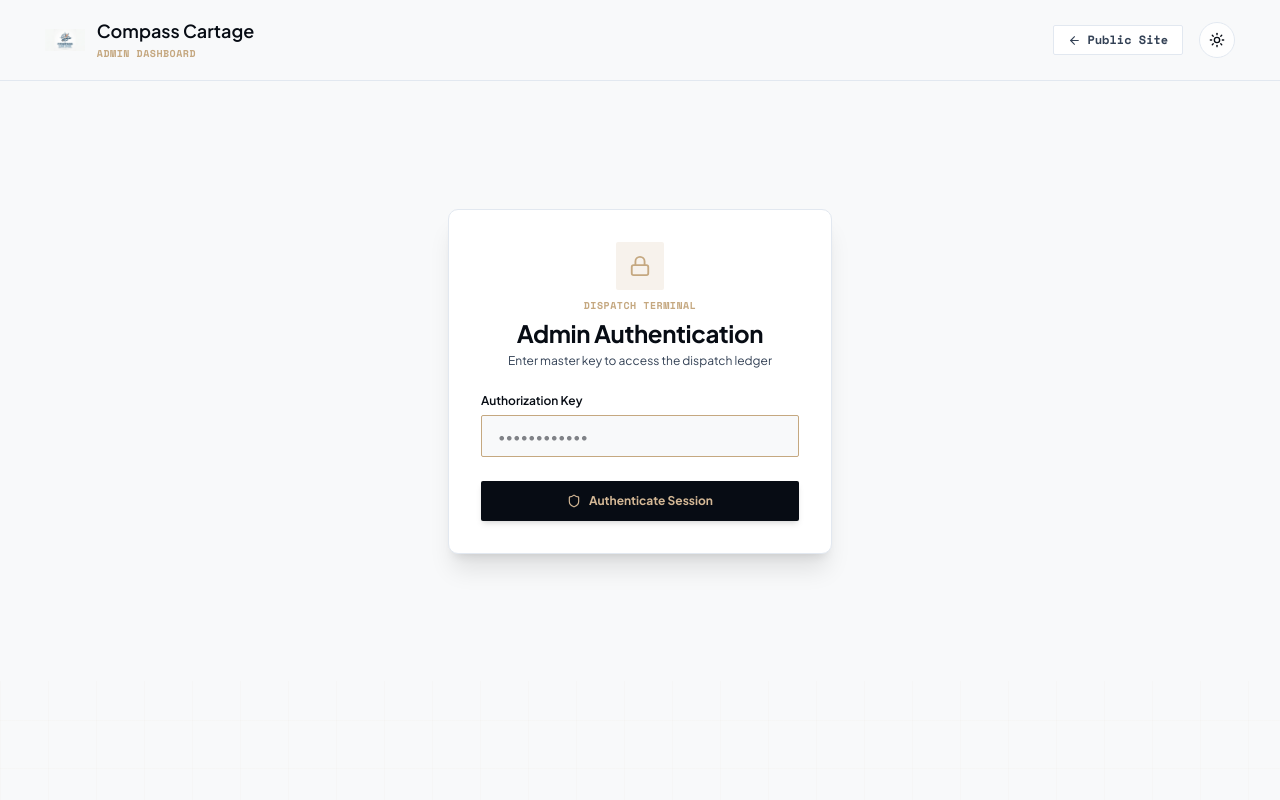
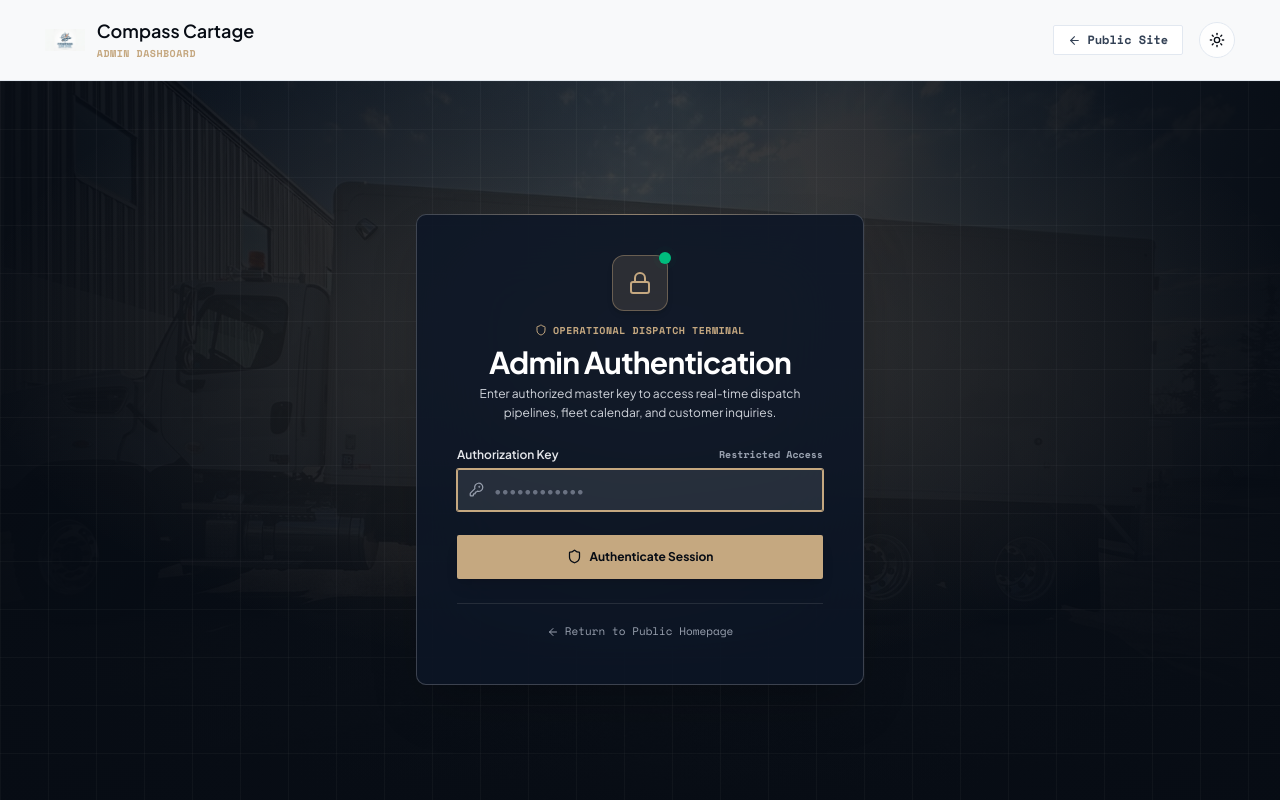
Before and after one commit to LeyianB24/compass-cartage, a Next.js app: page /admin/login in a window 1280 px wide. Shown: the top 800 px of the page. Built offline with nearby package versions, Linux system fonts and the light colour scheme.

Commit message:
feat: add rich photographic backgrounds to Hero section, Admin layout, and Login page

```diff
--- a/src/app/admin/layout.tsx
+++ b/src/app/admin/layout.tsx
@@ -1,13 +1,30 @@
 // src/app/admin/layout.tsx
+import Image from "next/image";
 
 export default function AdminLayout({ children }: { children: React.ReactNode }) {
   return (
     <div className="relative min-h-screen bg-paper text-navy-deep dark:bg-[#070c14] dark:text-white">
-      {/* Industrial Drafting Grid Ambient Background */}
-      <div
-        aria-hidden="true"
-        className="pointer-events-none fixed inset-0 z-0 bg-[linear-gradient(to_right,rgba(197,168,128,0.03)_1px,transparent_1px),linear-gradient(to_bottom,rgba(197,168,128,0.03)_1px,transparent_1px)] bg-[size:3rem_3rem]"
-      />
+      {/* Admin Fleet Dispatch Photographic Backdrop */}
+      <div className="pointer-events-none fixed inset-0 z-0 overflow-hidden">
+        <Image
+          src="/images/lorry3.jpeg"
+          alt="Compass Cartage Fleet Dispatch"
+          fill
+          priority
+          sizes="100vw"
+          className="object-cover object-center filter saturate-[0.85] brightness-[0.7] opacity-20 dark:opacity-25"
+        />
+        {/* Soft atmospheric gradient wash ensuring complete legibility */}
+        <div
+          aria-hidden="true"
+          className="absolute inset-0 bg-gradient-to-b from-paper/92 via-paper/96 to-paper dark:from-[#070c14]/90 dark:via-[#070c14]/94 dark:to-[#070c14]/98"
+        />
+        {/* Industrial Drafting Grid Ambient Background */}
+        <div
+          aria-hidden="true"
+          className="absolute inset-0 bg-[linear-gradient(to_right,rgba(197,168,128,0.04)_1px,transparent_1px),linear-gradient(to_bottom,rgba(197,168,128,0.04)_1px,transparent_1px)] bg-[size:3rem_3rem]"
+        />
+      </div>
       <div className="relative z-10">{children}</div>
     </div>
   );
--- a/src/app/admin/login/page.tsx
+++ b/src/app/admin/login/page.tsx
@@ -3,7 +3,9 @@
 
 import { useState, FormEvent } from "react";
 import { useRouter } from "next/navigation";
-import { Lock, Loader2, Shield } from "lucide-react";
+import Image from "next/image";
+import Link from "next/link";
+import { Lock, Loader2, Shield, ArrowLeft, KeyRound } from "lucide-react";
 
 export default function AdminLoginPage() {
   const router = useRouter();
@@ -33,30 +35,85 @@ export default function AdminLoginPage() {
   }
 
   return (
-    <div className="flex min-h-[75vh] items-center justify-center bg-paper px-6 py-12 dark:bg-[#070c14]">
+    <div className="relative flex min-h-[calc(100vh-4rem)] items-center justify-center overflow-hidden px-4 py-12 sm:px-6">
+      {/* Cinematic Fleet Background Image */}
+      <div className="pointer-events-none absolute inset-0 -z-10 overflow-hidden">
+        <Image
+          src="/images/lorry1.jpeg"
+          alt="Compass Cartage Logistics Fleet"
+          fill
+          priority
+          sizes="100vw"
+          className="object-cover object-center filter saturate-[0.85] brightness-[0.75] scale-105"
+        />
+
+        {/* Sophisticated Dark Gradient Vignette for Perfect Legibility */}
+        <div
+          aria-hidden="true"
+          className="absolute inset-0 bg-gradient-to-t from-[#070c14] via-[#070c14]/85 to-[#070c14]/75"
+        />
+        <div
+          aria-hidden="true"
+          className="absolute inset-0 bg-gradient-to-r from-[#070c14]/90 via-transparent to-[#070c14]/90"
+        />
+
+        {/* Ambient Warm Gold Glow */}
+        <div
+          aria-hidden="true"
+          className="absolute inset-0 bg-[radial-gradient(ellipse_75%_65%_at_50%_35%,rgba(197,168,128,0.18),transparent_70%)]"
+        />
+
+        {/* Industrial Precision Grid */}
+        <div
+          aria-hidden="true"
+          className="absolute inset-0 bg-[linear-gradient(to_right,rgba(255,255,255,0.03)_1px,transparent_1px),linear-gradient(to_bottom,rgba(255,255,255,0.03)_1px,transparent_1px)] bg-[size:3rem_3rem]"
+        />
+      </div>
+
+      {/* Glassmorphic Dispatch Terminal Card */}
+      <div className="relative z-10 w-full max-w-md">
         <form
           onSubmit={handleSubmit}
-        className="w-full max-w-sm rounded-card border border-hairline bg-paper-muted p-8 shadow-xl dark:border-white/10 dark:bg-[#0f172a]"
+          className="relative rounded-card border border-white/20 bg-[#0c1626]/85 p-8 shadow-2xl backdrop-blur-2xl dark:border-white/15 dark:bg-[#070c14]/90 sm:p-10"
         >
+          {/* Subtle gold top border highlight */}
+          <div className="absolute inset-x-0 -top-px h-px bg-gradient-to-r from-transparent via-gold/60 to-transparent" />
+
           <div className="mb-6 flex flex-col items-center text-center">
-          <div className="flex h-12 w-12 items-center justify-center rounded-xs bg-gold/15 text-gold mb-2">
-            <Lock size={22} />
+            <div className="relative mb-3 flex h-14 w-14 items-center justify-center rounded-xl border border-gold/40 bg-gold/15 p-2 text-gold shadow-md">
+              <Lock size={24} />
+              <span className="absolute -top-1 -right-1 flex h-3 w-3">
+                <span className="absolute inline-flex h-full w-full animate-ping rounded-full bg-emerald-400 opacity-75" />
+                <span className="relative inline-flex h-3 w-3 rounded-full bg-emerald-500" />
+              </span>
             </div>
-          <span className="font-mono text-[10px] font-bold uppercase tracking-wider text-gold">
-            Dispatch Terminal
-          </span>
-          <h1 className="mt-1 font-display text-2xl font-bold text-navy-deep dark:text-white">
+
+            <div className="inline-flex items-center gap-1.5 font-mono text-[10px] font-bold uppercase tracking-wider text-gold">
+              <Shield size={12} />
+              <span>Operational Dispatch Terminal</span>
+            </div>
+
+            <h1 className="mt-1.5 font-display text-2xl font-bold tracking-tight text-white sm:text-3xl">
               Admin Authentication
             </h1>
-          <p className="mt-1 text-xs text-slate dark:text-gray-400">
-            Enter master key to access the dispatch ledger
+            <p className="mt-1 text-xs leading-relaxed text-gray-300">
+              Enter authorized master key to access real-time dispatch pipelines, fleet calendar, and customer inquiries.
             </p>
           </div>
 
+          <div className="space-y-4">
             <div>
-          <label htmlFor="password" className="mb-1.5 block text-xs font-semibold text-navy-deep dark:text-gray-200">
-            Authorization Key
+              <label
+                htmlFor="password"
+                className="mb-1.5 flex items-center justify-between text-xs font-semibold text-gray-200"
+              >
+                <span>Authorization Key</span>
+                <span className="font-mono text-[10px] text-gray-400">Restricted Access</span>
               </label>
+              <div className="relative">
+                <div className="pointer-events-none absolute inset-y-0 left-0 flex items-center pl-3 text-gray-400">
+                  <KeyRound size={15} />
+                </div>
                 <input
                   id="password"
                   type="password"
@@ -65,12 +122,13 @@ export default function AdminLoginPage() {
                   required
                   autoFocus
                   placeholder="••••••••••••"
-            className="w-full rounded-xs border border-hairline bg-paper px-4 py-2.5 text-sm text-navy-deep focus:border-gold focus:outline-none dark:border-white/15 dark:bg-[#070c14] dark:text-white"
+                  className="w-full rounded-xs border border-white/20 bg-white/5 py-2.5 pl-9 pr-4 text-sm text-white placeholder-gray-500 transition-all focus:border-gold focus:bg-white/10 focus:outline-none focus:ring-1 focus:ring-gold"
                 />
+              </div>
             </div>
 
             {error && (
-          <div className="mt-3 rounded-xs border border-red-500/30 bg-red-500/10 p-2.5 text-xs text-red-600 dark:text-red-400">
+              <div className="rounded-xs border border-red-500/40 bg-red-500/15 p-3 text-xs text-red-300 animate-shake">
                 {error}
               </div>
             )}
@@ -78,21 +136,34 @@ export default function AdminLoginPage() {
             <button
               type="submit"
               disabled={loading}
-          className="mt-6 flex w-full items-center justify-center gap-2 rounded-xs bg-navy-deep px-5 py-3 text-xs font-bold text-gold-soft shadow-md transition-all hover:bg-gold hover:text-navy-deep disabled:opacity-60 dark:bg-gold dark:text-navy-deep dark:hover:bg-gold-soft"
+              className="mt-6 flex w-full items-center justify-center gap-2 rounded-xs bg-gold px-5 py-3.5 text-xs font-bold text-navy-deep shadow-lg transition-all hover:bg-gold-soft hover:scale-[1.01] active:scale-[0.99] disabled:opacity-60"
             >
               {loading ? (
                 <>
-              <Loader2 size={14} className="animate-spin" />
-              <span>Verifying Key...</span>
+                  <Loader2 size={15} className="animate-spin" />
+                  <span>Verifying Master Credentials...</span>
                 </>
               ) : (
                 <>
-              <Shield size={14} />
+                  <Shield size={15} />
                   <span>Authenticate Session</span>
                 </>
               )}
             </button>
+          </div>
+
+          {/* Quick Exit Link */}
+          <div className="mt-6 border-t border-white/10 pt-4 text-center">
+            <Link
+              href="/"
+              className="inline-flex items-center gap-1.5 font-mono text-[11px] text-gray-400 transition-colors hover:text-gold"
+            >
+              <ArrowLeft size={12} />
+              <span>Return to Public Homepage</span>
+            </Link>
+          </div>
         </form>
+      </div>
     </div>
   );
 }
--- a/src/components/Hero.tsx
+++ b/src/components/Hero.tsx
@@ -76,7 +76,7 @@ export default function Hero() {
           <motion.div
             key={activeDeckItem.id}
             initial={{ opacity: 0, scale: 1.05 }}
-            animate={{ opacity: 0.32, scale: 1 }}
+            animate={{ opacity: 0.75, scale: 1 }}
             exit={{ opacity: 0 }}
             transition={{ duration: 0.7, ease: "easeInOut" }}
             className="absolute inset-0"
@@ -87,23 +87,23 @@ export default function Hero() {
               fill
               priority
               sizes="100vw"
-              className="object-cover object-center filter saturate-[0.8]"
+              className="object-cover object-center filter saturate-[1.0] contrast-[1.08]"
             />
           </motion.div>
         </AnimatePresence>
 
-        {/* Multi-layered architectural gradient wash for pristine legibility and contrast */}
+        {/* Multi-layered architectural gradient wash for pristine legibility and cinematic depth */}
         <div
           aria-hidden="true"
-          className="absolute inset-0 bg-gradient-to-r from-[#070c14] via-[#070c14]/92 to-[#070c14]/65"
+          className="absolute inset-0 bg-gradient-to-r from-[#070c14] via-[#070c14]/75 to-[#070c14]/25"
         />
         <div
           aria-hidden="true"
-          className="absolute inset-0 bg-gradient-to-t from-[#070c14] via-transparent to-[#070c14]/80"
+          className="absolute inset-0 bg-gradient-to-t from-[#070c14] via-transparent to-[#070c14]/40"
         />
         <div
           aria-hidden="true"
-          className="absolute inset-0 bg-[radial-gradient(ellipse_80%_60%_at_50%_30%,transparent,rgba(7,12,20,0.85))]"
+          className="absolute inset-0 bg-[radial-gradient(ellipse_75%_55%_at_65%_35%,transparent,rgba(7,12,20,0.45))]"
         />
       </div>
 
```
Lines whose indentation alone changed are shown as unchanged.
